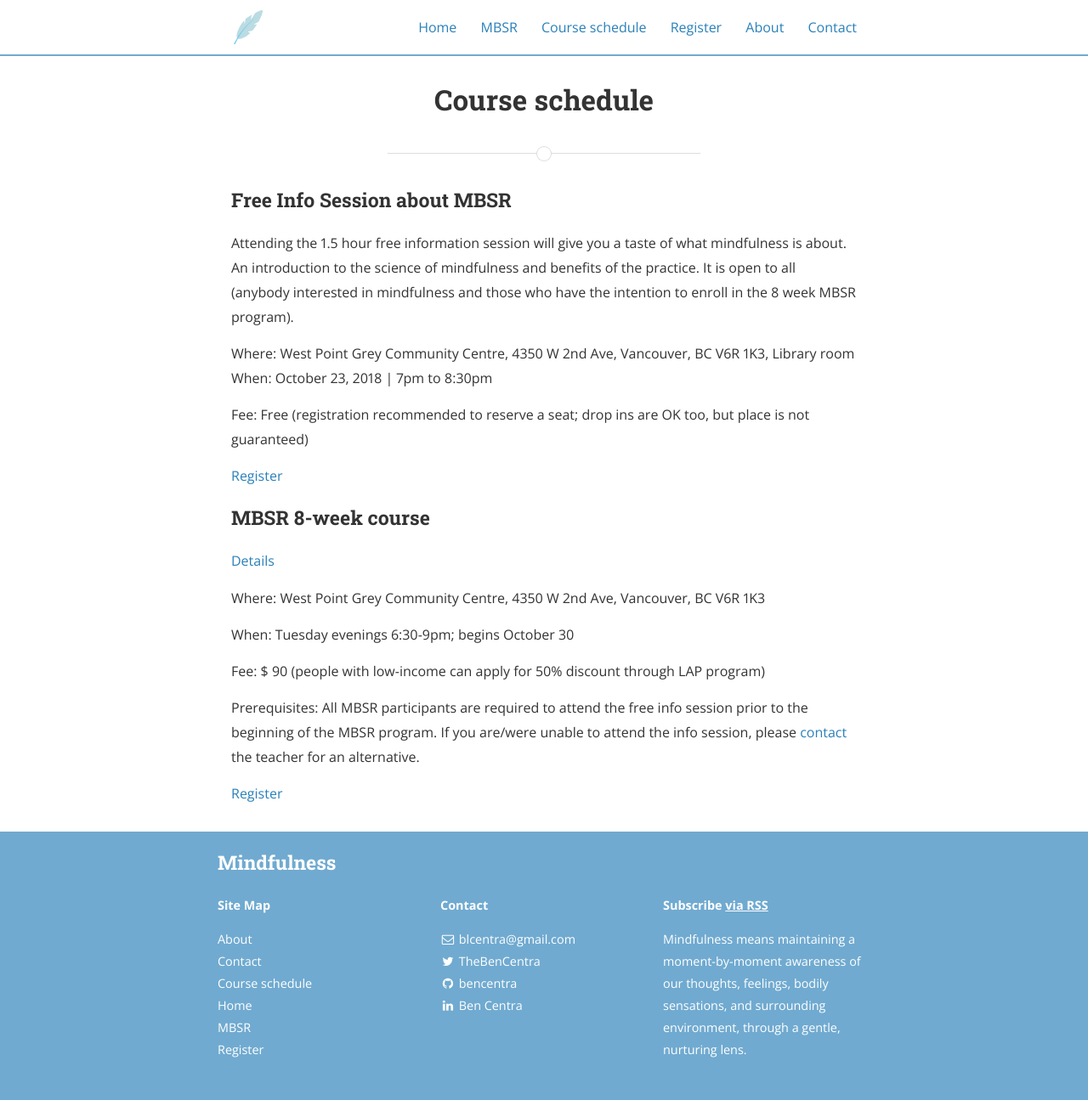
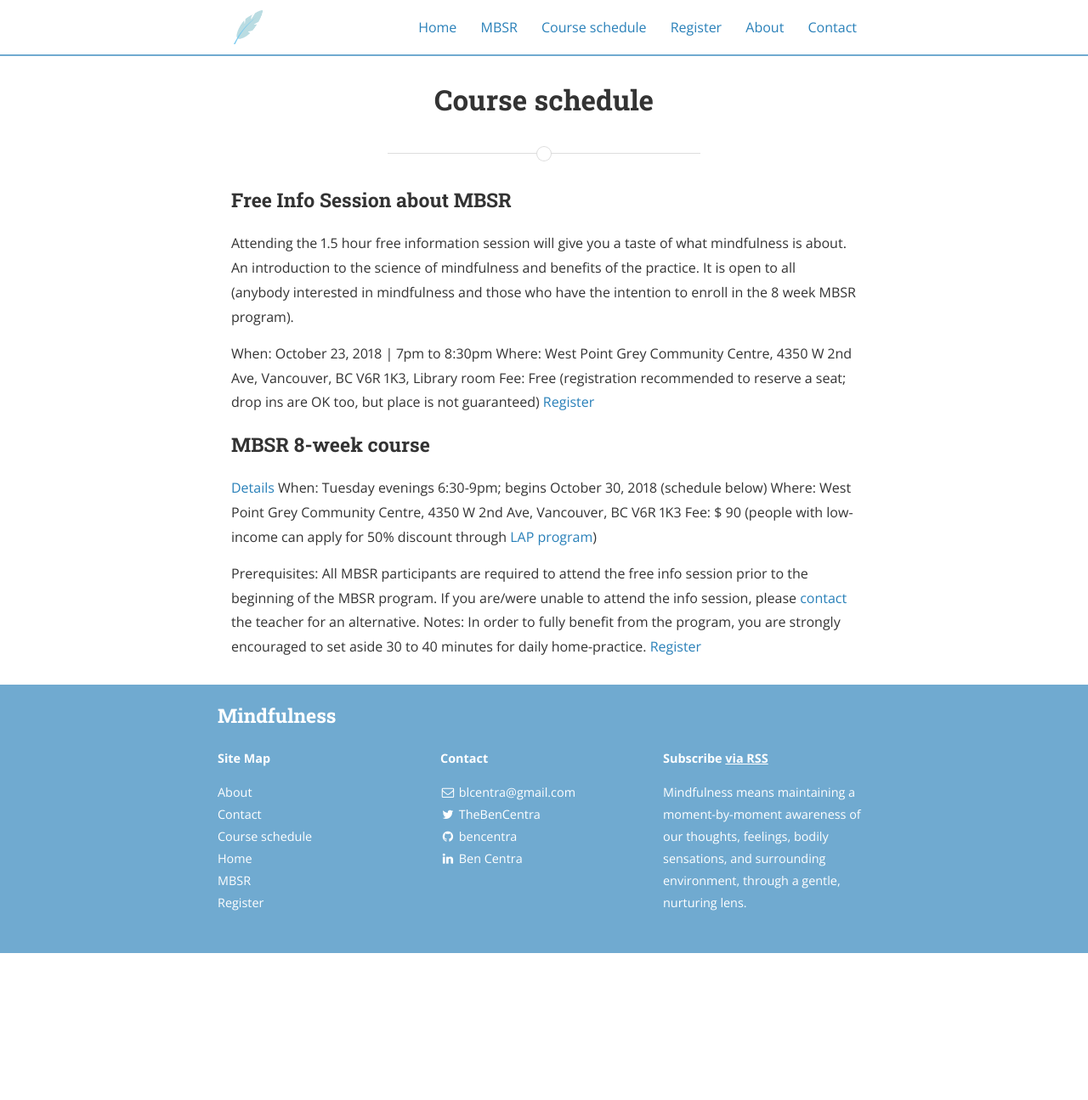
Before and after one commit to mindfulnessone/mindfulnessone.github.io, a Jekyll site: the page built from course-schedule.md, in a window 1280 px wide. Shown: the whole page at 85% size. Built offline with Jekyll 4.4.1, drawn with Linux system fonts in a browser that asks for light colours; nearby versions of some CDN libraries; after the commit the page ends 1122 px from its top, so only the background shows below that.

Commit message:
Update course-schedule.md

```diff
--- a/course-schedule.md
+++ b/course-schedule.md
@@ -9,23 +9,18 @@ order: 3
 ### Free Info Session about MBSR
 Attending the 1.5 hour free information session will give you a taste of what mindfulness is about. An introduction to the science of mindfulness and benefits of the practice. It is open to all (anybody interested in mindfulness and those who have the intention to enroll in the 8 week MBSR program).
 
+When: October 23, 2018 | 7pm to 8:30pm
 Where: West Point Grey Community Centre, 4350 W 2nd Ave, Vancouver, BC V6R 1K3, Library room
-When: October 23, 2018 | 7pm to 8:30pm
-
 Fee: Free (registration recommended to reserve a seat; drop ins are OK too, but place is not guaranteed)
-
 [Register](/register/)
 
 
 ### MBSR 8-week course
 [Details](/mbsr/)
-
+When: Tuesday evenings 6:30-9pm; begins October 30, 2018 (schedule below)
 Where: West Point Grey Community Centre, 4350 W 2nd Ave, Vancouver, BC V6R 1K3
-
-When: Tuesday evenings 6:30-9pm; begins October 30
-
-Fee: $ 90 (people with low-income can apply for 50% discount through LAP program)
+Fee: $ 90 (people with low-income can apply for 50% discount through [LAP program](https://vancouver.ca/parks-recreation-culture/leisure-access-card.aspx))
 
 Prerequisites: All MBSR participants are required to attend the free info session prior to the beginning of the MBSR program. If you are/were unable to attend the info session, please [contact](/contact/) the teacher for an alternative.
-
+Notes: In order to fully benefit from the program, you are strongly encouraged to set aside 30 to 40 minutes for daily home-practice.
 [Register](/register-8week-mbsr/)
```
